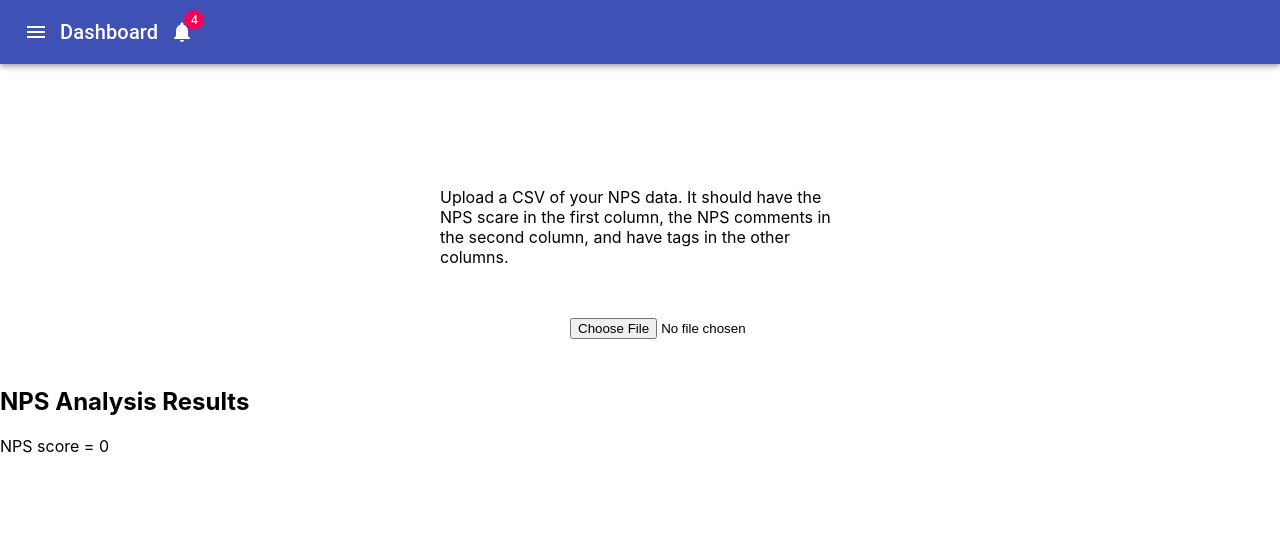
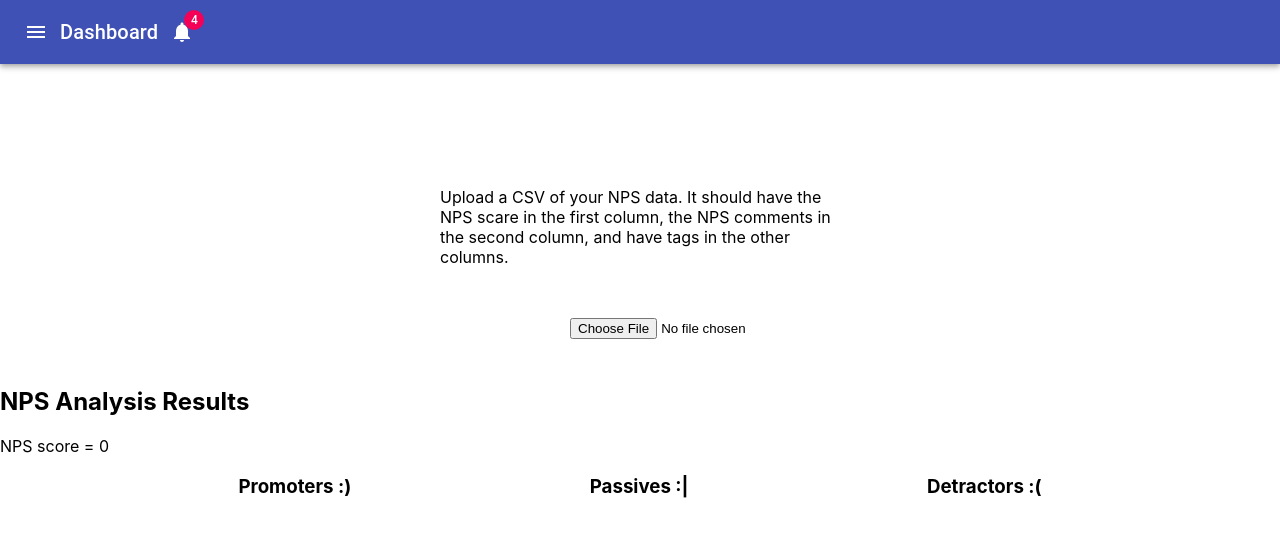
Before and after one commit to dilanustek/Promoter, a React (Create React App) app: page /home in a window 1280 px wide. Shown: the top 536 px of the page. Built offline with nearby package versions, Linux system fonts and the light colour scheme.

Commit message:
getting tag keys made its own helper function

```diff
--- a/src/FileUploader.tsx
+++ b/src/FileUploader.tsx
@@ -1,5 +1,5 @@
 import React, { Component } from "react";
-import { NPSEntry, bucketFiller } from "./NPSHelpers";
+import { NPSEntry, bucketFiller, getTagKeys } from "./NPSHelpers";
 import AppBar from "@material-ui/core/AppBar";
 import Drawer from "@material-ui/core/Drawer";
 import Toolbar from "@material-ui/core/Toolbar";
@@ -67,21 +67,22 @@ class FileUploader extends Component<Props, State> {
 
     for (let i = 0; i < commentFullData.length; i++) {
       const scoreNum = parseInt(commentFullData[i].Score);
-      const availableTags = Object.keys(commentFullData[i]);
+      const availableKeys = Object.keys(commentFullData[i]);
 
-      const labelledTags = availableTags.filter(
-        (tag) =>
-          commentFullData[i][tag] !== "" &&
-          tag !== "Score" &&
-          tag !== "Bucket" &&
-          tag !== "Comment"
-      );
+      const tagKeys = getTagKeys(availableKeys, commentFullData[i]);
+      // const tagKeys = availableKeys.filter(
+      //   (key) =>
+      //     commentFullData[i][key] !== "" &&
+      //     key !== "Score" &&
+      //     key !== "Bucket" &&
+      //     key !== "Comment"
+      // );
 
       var newEntry: NPSEntry = {
         score: scoreNum,
         comment: commentFullData[i].Comment,
         bucket: bucketFiller(scoreNum),
-        tags: labelledTags,
+        tags: tagKeys,
       };
 
       parsedData.push(newEntry);
--- a/src/NPSHelpers.tsx
+++ b/src/NPSHelpers.tsx
@@ -37,3 +37,31 @@ export function scoreCalculator(allNPS: NPSEntry[] | null) {
     return Math.round(percentPromoters - percentDetractors);
   } else return 0;
 }
+
+export function getTagKeys(availableKeys: string[], entry: any) {
+  return availableKeys.filter(
+    (tag) =>
+      entry[tag] !== "" &&
+      tag !== "Score" &&
+      tag !== "Bucket" &&
+      tag !== "Comment"
+  );
+}
+
+export function findCommonTags(
+  bucketName: string,
+  allNPS: NPSEntry[] | null,
+  topXTags: number
+) {
+  if (!allNPS) return "";
+
+  const filteredBucket = allNPS.filter((entry) => entry.bucket === bucketName);
+
+  console.log(filteredBucket);
+
+  const sizeofTags = Object.keys;
+  // const tagCounts =
+  // for (let i = 0; filteredBucket.length; i++) {
+
+  // }
+}
--- a/src/NPSstats.tsx
+++ b/src/NPSstats.tsx
@@ -1,6 +1,7 @@
 import React, { Component } from "react";
 import Score from "./Score";
 import { NPSEntry } from "./NPSHelpers";
+import PopularTags from "./PopularTags";
 
 interface Props {
   allNPS: NPSEntry[] | null;
@@ -12,6 +13,7 @@ class NPSstats extends Component<Props, {}> {
       <section className="npsstats">
         <h1>NPS Analysis Results</h1>
         <Score allNPS={this.props.allNPS} />
+        <PopularTags allNPS={this.props.allNPS} />
       </section>
     );
   }
--- /dev/null
+++ b/src/PopularTags.tsx
@@ -0,0 +1,32 @@
+import React, { Component } from "react";
+import { NPSEntry, findCommonTags } from "./NPSHelpers";
+import "./popularTags.css";
+
+interface Props {
+  allNPS: NPSEntry[] | null;
+}
+
+class PopularTags extends Component<Props, {}> {
+  render() {
+    return (
+      <div className="bucketSections">
+        <div className="bucket">
+          <h3> Promoters :) </h3>
+          <div className="commonTags">
+            {findCommonTags("Promoter", this.props.allNPS, 5)}
+          </div>
+        </div>
+        <div className="bucket">
+          <h3> Passives :| </h3>
+          {/* <div className="commonTags">{this.findCommonTags("Passive")}</div> */}
+        </div>
+        <div className="bucket">
+          <h3> Detractors :(</h3>
+          {/* <div className="commonTags">{this.findCommonTags("Detractor")}</div> */}
+        </div>
+      </div>
+    );
+  }
+}
+
+export default PopularTags;
--- /dev/null
+++ b/src/popularTags.css
@@ -0,0 +1,4 @@
+.bucketSections {
+  display: flex;
+  justify-content: space-evenly;
+}
```
